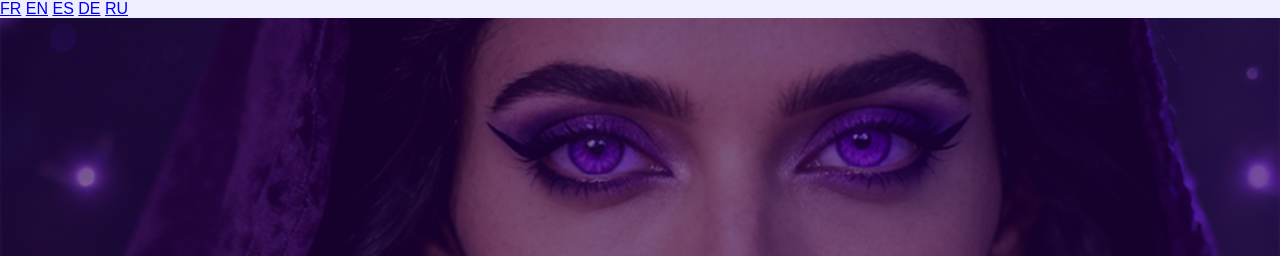
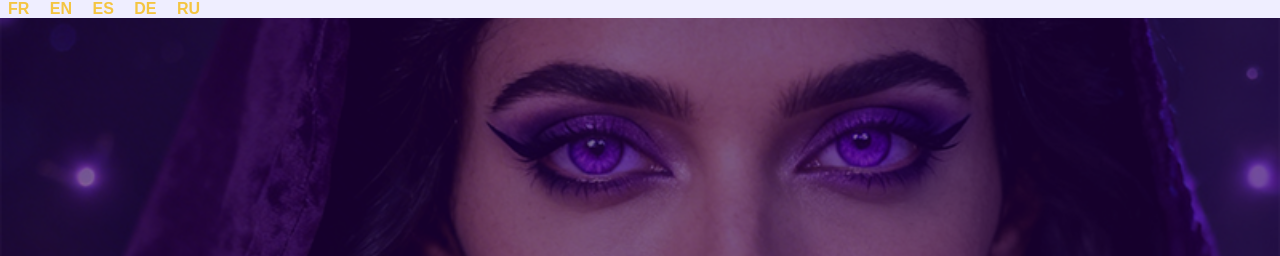
Before and after one commit to NovalabToday/MyProphete, a plain HTML site: page index.html in a window 1280 px wide. Shown: the top 256 px of the page. Drawn offline with Linux system fonts and the light colour scheme.

Commit message:
Update styles.css

```diff
--- a/styles.css
+++ b/styles.css
@@ -3,6 +3,14 @@ body {
     font-family: "Poppins", sans-serif;
     background: #efeeff;
     color: #2a1f4a;
+}
+
+/* SELECTEUR LANGUE */
+.lang-switch a {
+    margin: 0 8px;
+    color: #f4c542;
+    font-weight: bold;
+    text-decoration: none;
 }
 
 /* HERO */
```
